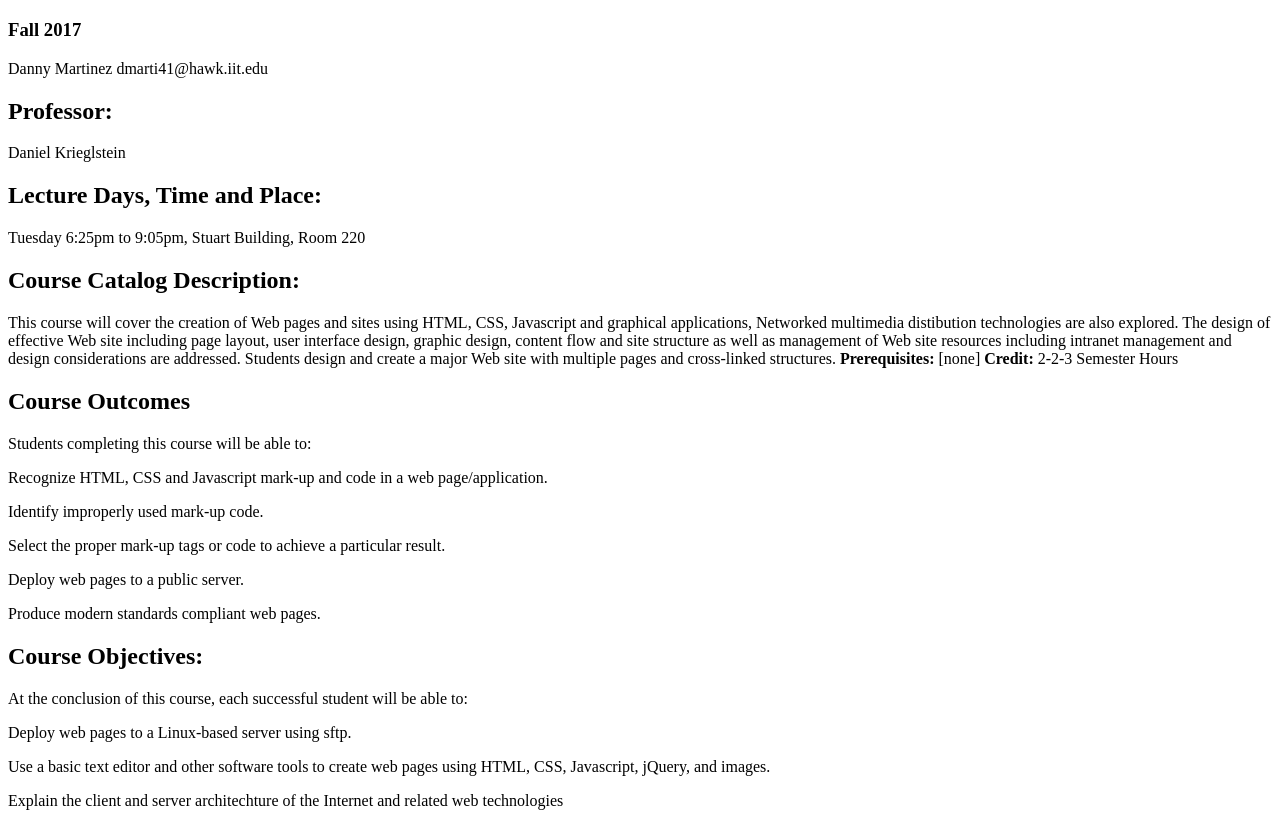
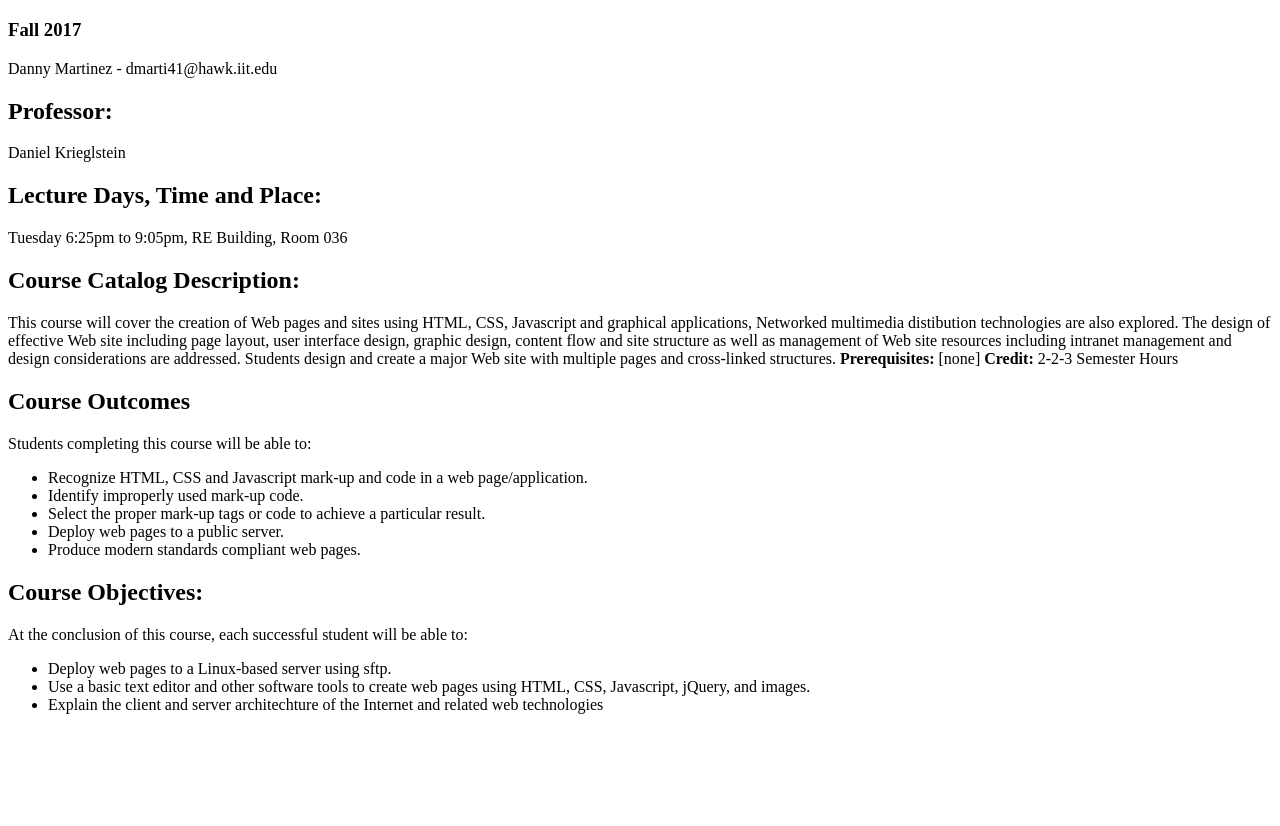
Before and after one commit to dmarti03x1/DM_Lab2, a plain HTML site: page index.html in a window 1280 px wide. Shown: the part 61-887 px from the top of the page. After the commit the page ends 800 px from the top, so only its background shows below. Drawn offline with Linux system fonts and the light colour scheme.

Commit message:
Lab2-w/bullets
fixed list's into unordered list's and  corrected some outdated information

```diff
--- a/index.html
+++ b/index.html
@@ -7,11 +7,11 @@
 <body>
 <h1>ITMD-361 Internet Technologies and Web Design</h1>
 	<h3>Fall 2017</h3>
-<p>Danny Martinez dmarti41@hawk.iit.edu</p>
+<p>Danny Martinez - dmarti41@hawk.iit.edu</p>
 	<h2>Professor:</h2>
 <p>Daniel Krieglstein</p>
 	<h2>Lecture Days, Time and Place:</h2>
-<p>Tuesday 6:25pm to 9:05pm, Stuart Building, Room 220</p>
+<p>Tuesday 6:25pm to 9:05pm, RE Building, Room 036</p>
 	<h2>Course Catalog Description:</h2>
 <p1>
 This course will cover the creation of Web pages and sites using HTML, CSS, Javascript and graphical applications, Networked multimedia distibution technologies are also explored. The design
@@ -20,13 +20,17 @@ design considerations are addressed. Students design and create a major Web site
 </p1>
 	<h2>Course Outcomes</h2>
 <p>Students completing this course will be able to:</p>
-<p>Recognize HTML, CSS and Javascript mark-up and code in a web page/application.</p>
-<p>Identify improperly used mark-up code.</p>
-<p>Select the proper mark-up tags or code to achieve a particular result.</p>
-<p>Deploy web pages to a public server.</p>
-<p>Produce modern standards compliant web pages.</p>
+<ul>
+<li>Recognize HTML, CSS and Javascript mark-up and code in a web page/application.</li>
+<li>Identify improperly used mark-up code.</li>
+<li>Select the proper mark-up tags or code to achieve a particular result.</li>
+<li>Deploy web pages to a public server.</li>
+<li>Produce modern standards compliant web pages.</li>
+</ul>
 	<h2>Course Objectives:</h2>
 <p>At the conclusion of this course, each successful student will be able to:</p>
-<p>Deploy web pages to a Linux-based server using sftp.</p>
-<p>Use a basic text editor and other software tools to create web pages using HTML, CSS, Javascript, jQuery, and images.</p>
-<p>Explain the client and server architechture of the Internet and related web technologies</p>
+<ul>
+<li>Deploy web pages to a Linux-based server using sftp.</li>
+<li>Use a basic text editor and other software tools to create web pages using HTML, CSS, Javascript, jQuery, and images.</li>
+<li>Explain the client and server architechture of the Internet and related web technologies</li>
+</ul>
```
